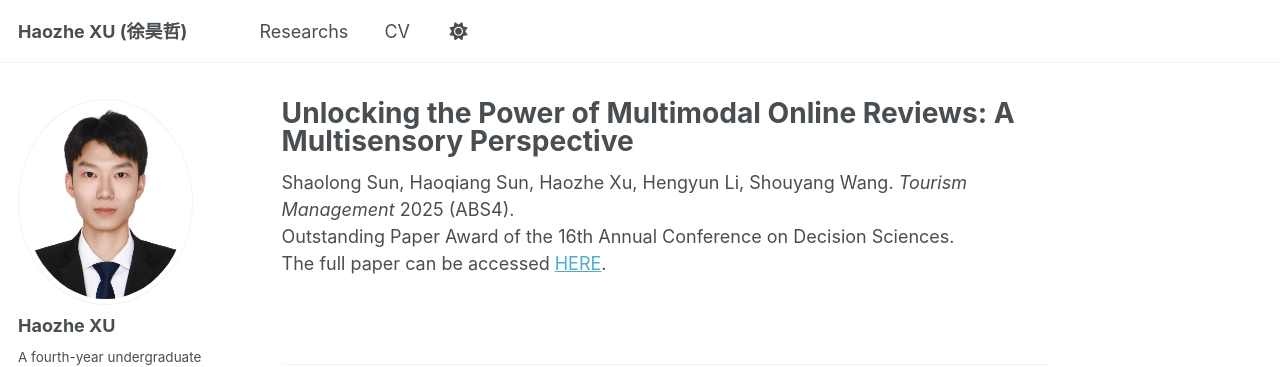
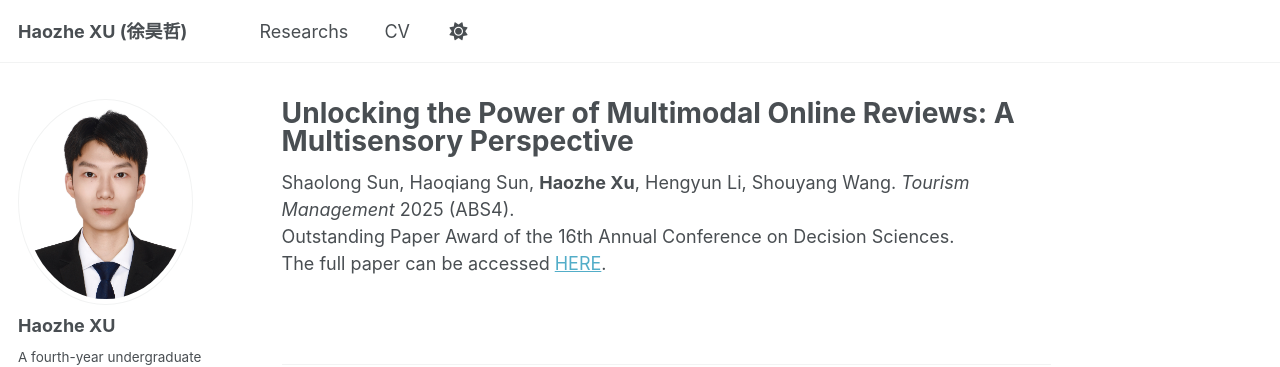
Before and after one commit to XuHaozhe0204/XuHaozhe0204.github.io, a Jekyll site: the page built from _portfolio/portfolio-6.md, in a window 1280 px wide and 965 px high. Shown: the top 367 px of the window. Built offline with Jekyll 4.4.1, drawn with Linux system fonts in a browser that asks for light colours; a script that is not in the unit is left out.

```diff
--- a/_portfolio/portfolio-6.md
+++ b/_portfolio/portfolio-6.md
@@ -2,6 +2,6 @@
 title: " Unlocking the Power of Multimodal Online Reviews: A Multisensory Perspective"
 collection: portfolio
 ---
-Shaolong Sun, Haoqiang Sun, Haozhe Xu, Hengyun Li, Shouyang Wang. *Tourism Management* 2025 (ABS4).
+Shaolong Sun, Haoqiang Sun, **Haozhe Xu**, Hengyun Li, Shouyang Wang. *Tourism Management* 2025 (ABS4).
 Outstanding Paper Award of the 16th Annual Conference on Decision Sciences.
 The full paper can be accessed [HERE](https://www.sciencedirect.com/science/article/abs/pii/S0261517725000767).
```
